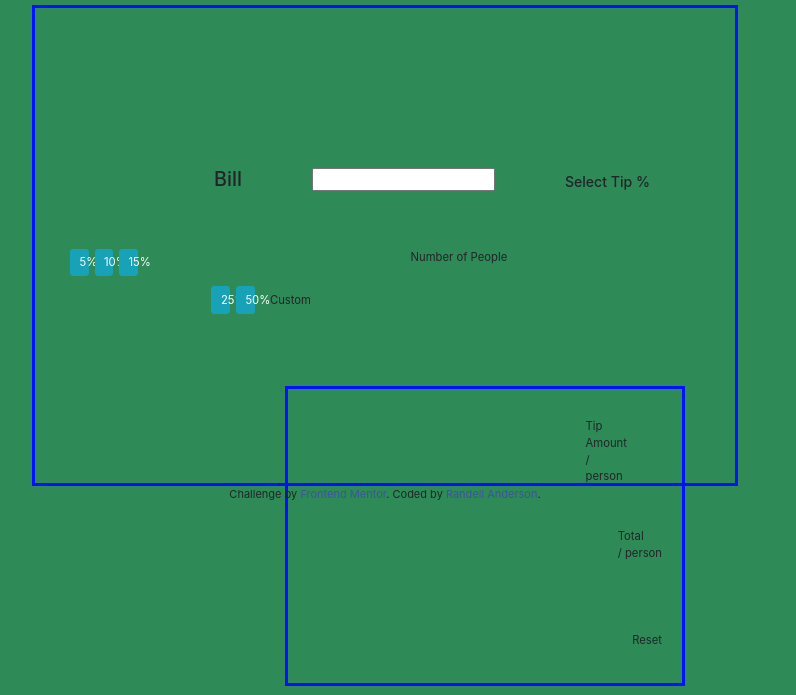
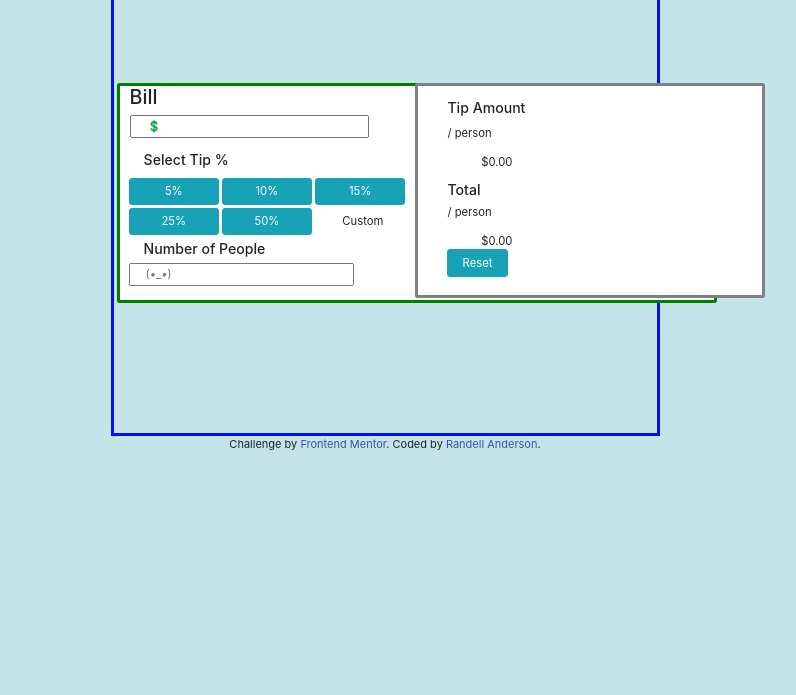
Before and after one commit to RusadeTheRed/Claculator-Project, a website: page index.html in a window 1280 px wide. Shown: the part 105-800 px from the top of the page, without its empty margins (255-1051 px from the left). Drawn offline with nearby package versions, Linux system fonts and the light colour scheme.

Commit message:
Redesign Getting Close

```diff
--- a/index.html
+++ b/index.html
@@ -28,53 +28,56 @@
 		</div>
 	</header>
 
+	<div class="box">
+
 	<div class="container calculator">
 		<div class="row">
-			<div class="col-1 bill py-n2">
-				<h3>Bill</h3>
+			<div class="col-md-6">
+				<div class="card grn">
+					<h3>Bill</h3>
+					<input class="col-md-5" type="number" name="bills" id="amount" placeholder="💲">
+					<div class="card-body mr-5">
+						<h5 class="card-title">Select Tip %</h5>
+						<div class="row">
+						<button type="button" class="col-md-2 mr-1 btn btn-info">5%</button>
+						<button type="button" class="col-md-2 mr-1 btn btn-info">10%</button>
+						<button type="button" class="col-md-2 mr-1  btn btn-info">15%</button>
+					</div>
+					<div class="row mt-1">
+						<button type="button" class="col-md-2 mr-1 btn btn-info">25%</button>
+						<button type="button" class="col-md-2 mr-2 btn btn-info">50%</button>
+						<button type="button" class="col-md-2 mr-2 btn btn-muted">Custom</button>
+					</div>
+					<h5 class="card-text mt-2">Number of People</h5>
+					<div class="row">
+						<input class="col-md-5" type="number" name="people" id="people" placeholder="(•_•)">
+					</div>
+					</div>
+				</div>
 			</div>
-			</div>
-		<div class="row">
-			<div class="col-md-1">
-				<input type="number" class="amount">
+			<div class="col-md-4">
+				<div class="card ml-5 mr-n5 blt">
+					<div class="card-body">
+						<div class="col-md-5">
+							<h5 class="card-title">Tip Amount</h5>
+							<p class="card-text"> / person</p>
+							<p class="ml-5">$<span class='tip'>0.00</span></p>
+						</div>
+						<div class="col-md-5">
+							<h5>Total</h5>
+							<p class="card-text"> / person</p>
+							<span class="ml-5">$<span class='total'>0.00</span></span>
+						</div>
+						<div class="col-md-8">
+							<button type="button" class="col-md-4 btn btn-info">Reset</button>
+						</div>
+					</div>
+				</div>
 			</div>
 		</div>
+	</div>
 
-		<div class="row mt-2 ">
-			<div class="col">
-				<h5>Select Tip %</h5>
-			</div>
-		</div>
-		<div class="row p-0 btn1">
-			<button type="button" class="col col-md-1 mr-2 btn btn-info">5%</button>
-			<button type="button" class="col col-md-1 mr-2 btn btn-info">10%</button>
-			<button type="button" class="col col-md-1 mr-2 btn btn-info">15%</button>
-		</div>
-		<div class="row btn2 mt-1">
-				<button type="button" class="col-md-1 mr-2 btn btn-info">25%</button>
-				<button type="button" class="col-md-1 mr-2 btn btn-info">50%</button>
-				<button type="button" class="col-md-1 mr-2 btn btn-muted">Custom</button>
-		</div>
-			<div class="col">
-				Number of People
-			</div>
-
-	<div class="result">
-		<div class="row">
-			<div class="col-md-4">
-				Tip Amount <br>
-				/ person
-			</div>
-		</div>
-		<div class="row">
-			Total <br>
-			/ person
-		</div>
-		<div class="row">
-			Reset
-		</div>
-	</div>
-	</div>
+</div>
 
 	<footer>
 		<div class="attribution">
--- a/styles.css
+++ b/styles.css
@@ -5,22 +5,49 @@ html {
 }
 
 body {
-  background-color: seagreen;
+  background-color:hsl(185, 41%, 84%);
+}
+
+.box {
+  align-content: right;
+  justify-content: auto;
+}
+
+.blt {
+  border: solid gray;
+  flex-direction: column;
+  padding: 0px;
+  margin: 0px;
+  width: 350px;
+  height: 215px;
+}
+
+.grn {
+  border: solid green;
+  flex-direction: column;
+  align-content: left;
+  padding: 0px 10px;
+  width: 600px;
+
+}
+.col {
+  margin: 0 auto;
+  padding: 0 auto;
 }
 
  .calculator {
-  display: flex;
+  /* display: flex; */
   flex-wrap: wrap;
   align-self: right;
   justify-content: right;
   border: solid rgb(0, 17, 255);
   height: 300px;
-  width: 600px;
+  width: 500px;
   box-sizing: content-box;
-  padding: 125px 50px 50px;
+  padding: 125px 40px 50px 3px;
 }
 
-.result {
+/* .result {
   display: flex;
   align-items: flex-end;
   justify-content: flex-end;
@@ -30,16 +57,17 @@ body {
   margin: 25px;
   margin-right: 0px;
   flex-direction: column;
-}
+}  */
 
 .logo {
   display: flex;
   align-items: center;
   justify-content: center;
   margin: auto;
+  border: solid black;
 }
 
-.row {
+/* .row {
   display: flex;
   flex-wrap: wrap;
   height: 40px;
@@ -47,4 +75,8 @@ body {
   justify-content: flex-start;
   box-sizing: content-box;
   padding: 35px ;
+} */
+
+.total {
+  margin: auto;
 }
```
Also changed, not shown: meh.html (added, +47 -0 lines).
